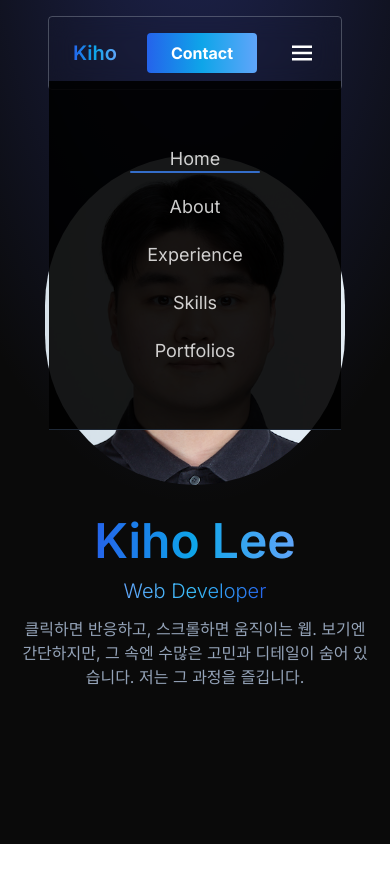
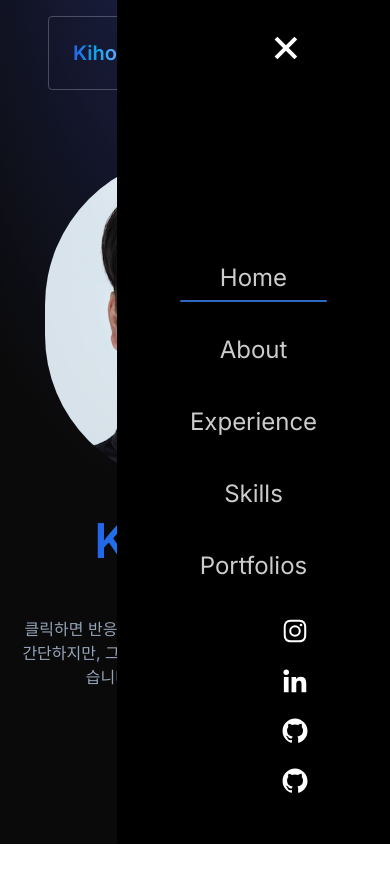
Before and after one commit to issign/about-me-react, a React (Vite) app: page / in a window 390 px wide. Both pictures are taken after a click on the button 302 px from the left and 53 px from the top of the page. Shown: the top 882 px of the page. Built offline with nearby package versions, Linux system fonts and the light colour scheme.

Commit message:
[Update] Change styles for mobile navbar

```diff
--- a/src/components/sections/Navbar.js
+++ b/src/components/sections/Navbar.js
@@ -1,7 +1,13 @@
 import { useEffect, useState } from "react";
+import { AnimatePresence, motion } from "framer-motion";
 import { BiMenu } from "react-icons/bi";
+import { BiX } from "react-icons/bi";
+import { BiLogoGithub } from "react-icons/bi";
+import { BiLogoLinkedin } from "react-icons/bi";
+import { BiLogoInstagram } from "react-icons/bi";
 import Link from "../ui/Link";
 import Button from "../ui/Button";
+import Icon from "../ui/Icon";
 
 const sections = ["home", "about", "experience", "skills", "portfolios"];
 
@@ -58,7 +64,7 @@ function Navbar() {
         isActive={activeSection === section}
         key={section}
       >
-        <span className="text-lg">
+        <span className="text-2xl">
           {section.charAt(0).toUpperCase() + section.slice(1)}
         </span>
       </Link>
@@ -84,13 +90,52 @@ function Navbar() {
         <button className="md:hidden" onClick={toggleMobileMenu}>
           <BiMenu className="text-3xl" />
         </button>
+      </nav>
+      <AnimatePresence>
+        {isMenuOpen && (
+          <motion.div
+            className="md:hidden fixed top-0 right-0 w-[70%] h-full bg-black flex justify-center"
+            initial={{ x: "100%" }}
+            animate={{ x: 0 }}
+            exit={{ x: "100%" }}
+            transition={{ type: "tween", duration: 0.4 }}
+          >
+            <button
+              onClick={toggleMobileMenu}
+              className="absolute right-0 mr-20 mt-6"
+            >
+              <BiX className="text-3xl text-white text-5xl " />
+            </button>
 
-        {isMenuOpen && (
-          <ul className="md:hidden absolute top-16 left-0 right-0 bg-black/90 border-b border-gray-800 space-y-5 py-16 text-center">
-            {mobileNavLinks}
-          </ul>
+            <ul className="space-y-10 flex flex-col justify-center items-center text-center text-white">
+              {mobileNavLinks}
+            </ul>
+            <div className="md:hidden flex flex-col-reverse gap-5 absolute right-0 bottom-0 mr-20 pb-12">
+              <Icon href="https://github.com/issign" className="text-3xl">
+                <BiLogoGithub />
+              </Icon>
+              <Icon
+                href="https://github.com/kiho2734?tab=repositories"
+                className="text-3xl"
+              >
+                <BiLogoGithub />
+              </Icon>
+              <Icon
+                href="https://www.linkedin.com/in/kiholeedeveloper/"
+                className="text-3xl"
+              >
+                <BiLogoLinkedin />
+              </Icon>
+              <Icon
+                href="https://www.instagram.com/kiho_lee2734/"
+                className="text-3xl"
+              >
+                <BiLogoInstagram />
+              </Icon>
+            </div>
+          </motion.div>
         )}
-      </nav>
+      </AnimatePresence>
     </header>
   );
 }
--- a/src/components/ui/Link.js
+++ b/src/components/ui/Link.js
@@ -5,7 +5,7 @@ const Link = ({ href, children, desktop, mobile, isActive, ...rest }) => {
     "hover:opacity-100 transition-opacity duration-300 relative",
     {
       "opacity-70": desktop,
-      "group px-10 opacity-80": mobile,
+      "group px-10 opacity-80 pb-2": mobile,
       "after:content-[''] after:absolute after:left-0 after:bottom-[-4px] after:w-full after:h-[2px] after:bg-blue-500 after:rounded-full":
         isActive,
     }
```
